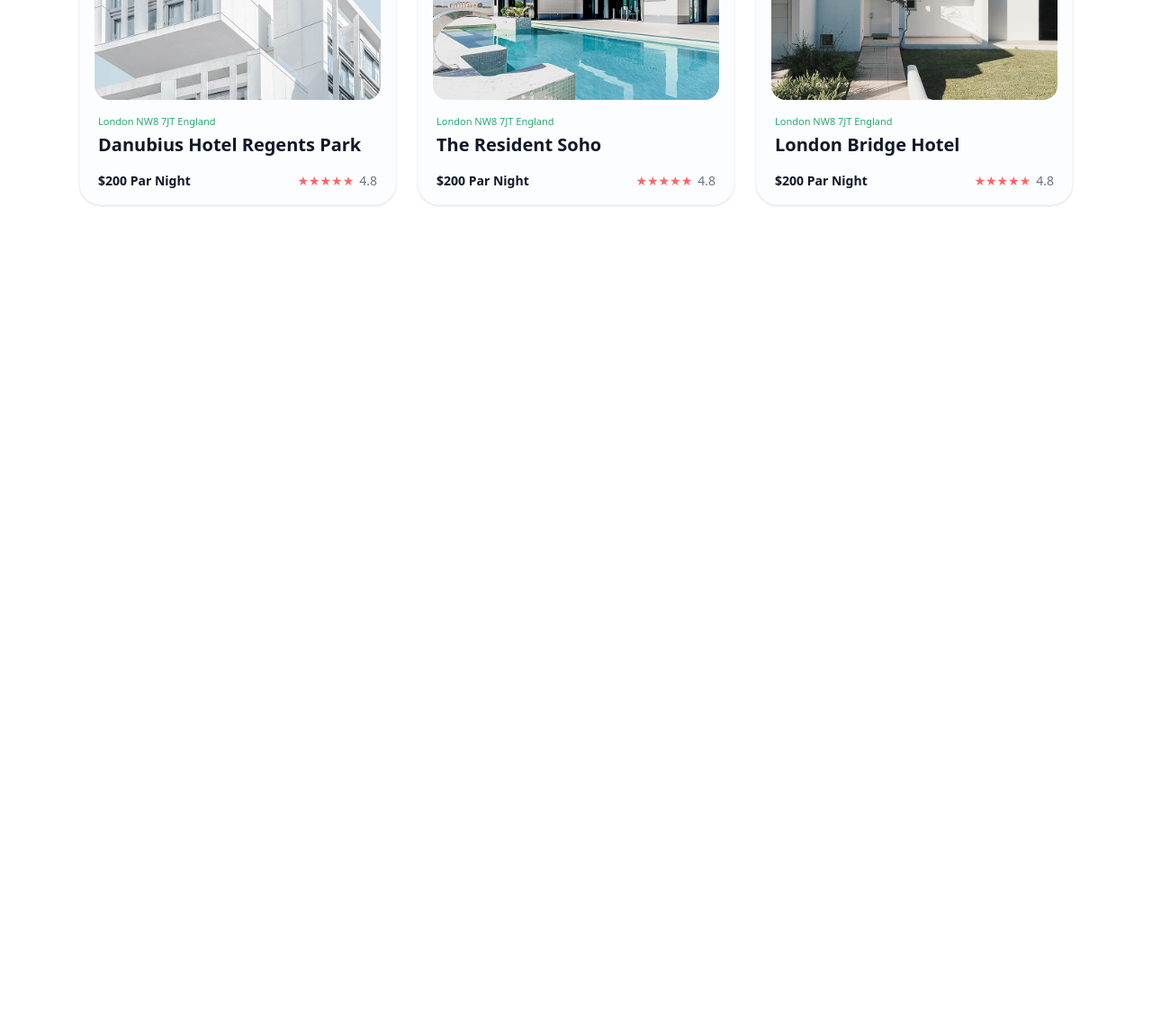
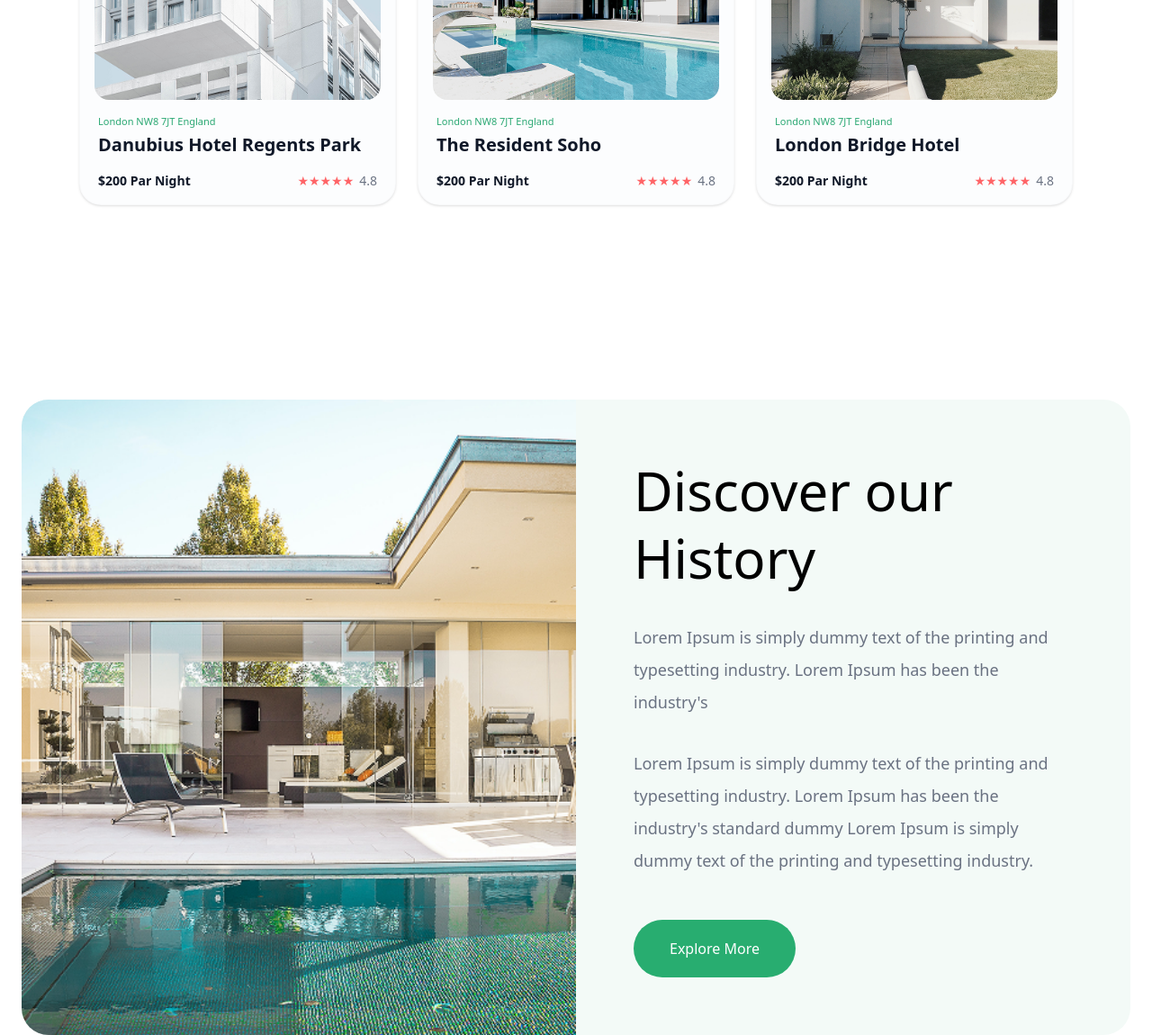
Before and after one commit to ismatovbenya2-droid/branches, a website: page src/page2.html in a window 1280 px wide. Shown: the part 1264-2414 px from the top of the page at 90% size. Before the commit the page ends 1564 px from the top, so only its background shows below. Drawn offline with Linux system fonts and the light colour scheme.

Commit message:
section3-page2

```diff
--- a/src/page2.html
+++ b/src/page2.html
@@ -221,5 +221,38 @@
 
   </div>
 </section>
+<section class="max-w-[1400px] mx-auto px-6 mt-24 lg:mt-36">
+  <div class="bg-[#F3FAF7] rounded-[30px] overflow-hidden">
+    <div class="flex flex-col lg:flex-row">
+      <div class="w-full lg:w-1/2">
+        <img
+          src="../img/22.png"
+          alt=""
+          class="w-full h-[350px] lg:h-full object-cover"
+        >
+      </div>
+      <div class="w-full lg:w-1/2 flex items-center">
+        <div class="px-8 py-10 lg:px-16 lg:py-16">
+          <h2 class="text-[38px] lg:text-[60px] font-medium leading-tight">
+            Discover our History
+          </h2>
+          <p class="text-gray-500 text-lg leading-9 mt-8">
+            Lorem Ipsum is simply dummy text of the printing and
+            typesetting industry. Lorem Ipsum has been the industry's
+          </p>
+          <p class="text-gray-500 text-lg leading-9 mt-8">
+            Lorem Ipsum is simply dummy text of the printing and
+            typesetting industry. Lorem Ipsum has been the industry's
+            standard dummy Lorem Ipsum is simply dummy text of the
+            printing and typesetting industry.
+          </p>
+          <button class="bg-[#28AD70] text-white px-10 py-5 rounded-full mt-12 w-full sm:w-auto">
+            Explore More
+          </button>
+        </div>
+      </div>
+    </div>
+  </div>
+</section>
 </body>
 </html>
```
Also changed, not shown: img/22.png (added), src/output.css, 1 other file.
